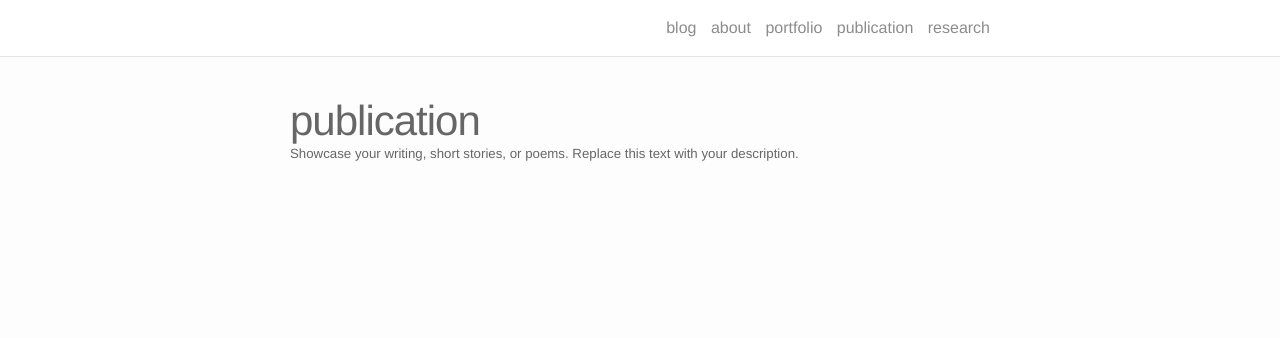
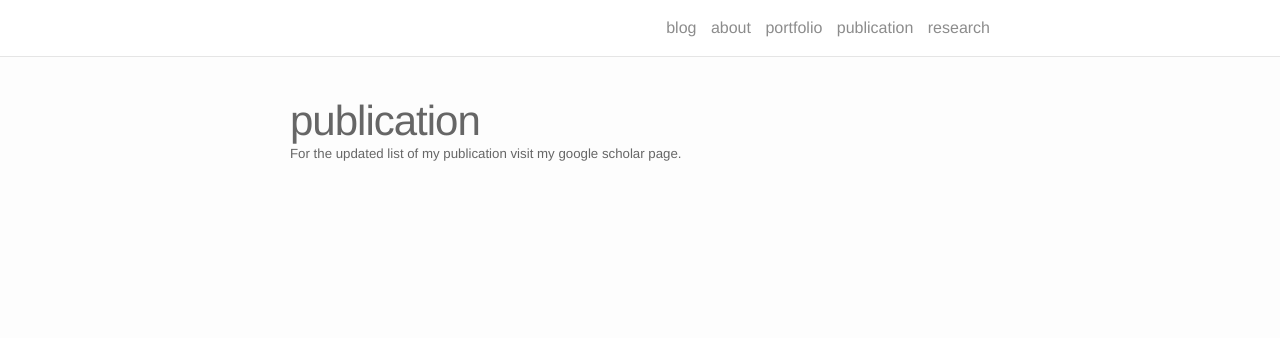
Before and after one commit to ahmadrafsanjani/ahmadrafsanjani.github.io, a Jekyll site: the page built from publication.md, in a window 1280 px wide. Shown: the top 338 px of the page. Built offline with Jekyll 4.4.1, drawn with Linux system fonts in a browser that asks for light colours; nearby versions of some CDN libraries.

Commit message:
commit 1

```diff
--- a/publication.md
+++ b/publication.md
@@ -2,7 +2,7 @@
 layout: page
 permalink: /publication/
 title: publication
-description: Showcase your writing, short stories, or poems. Replace this text with your description.
+description: For the updated list of my publication visit my google scholar page.
 ---
 
 <ul class="post-list">
```
